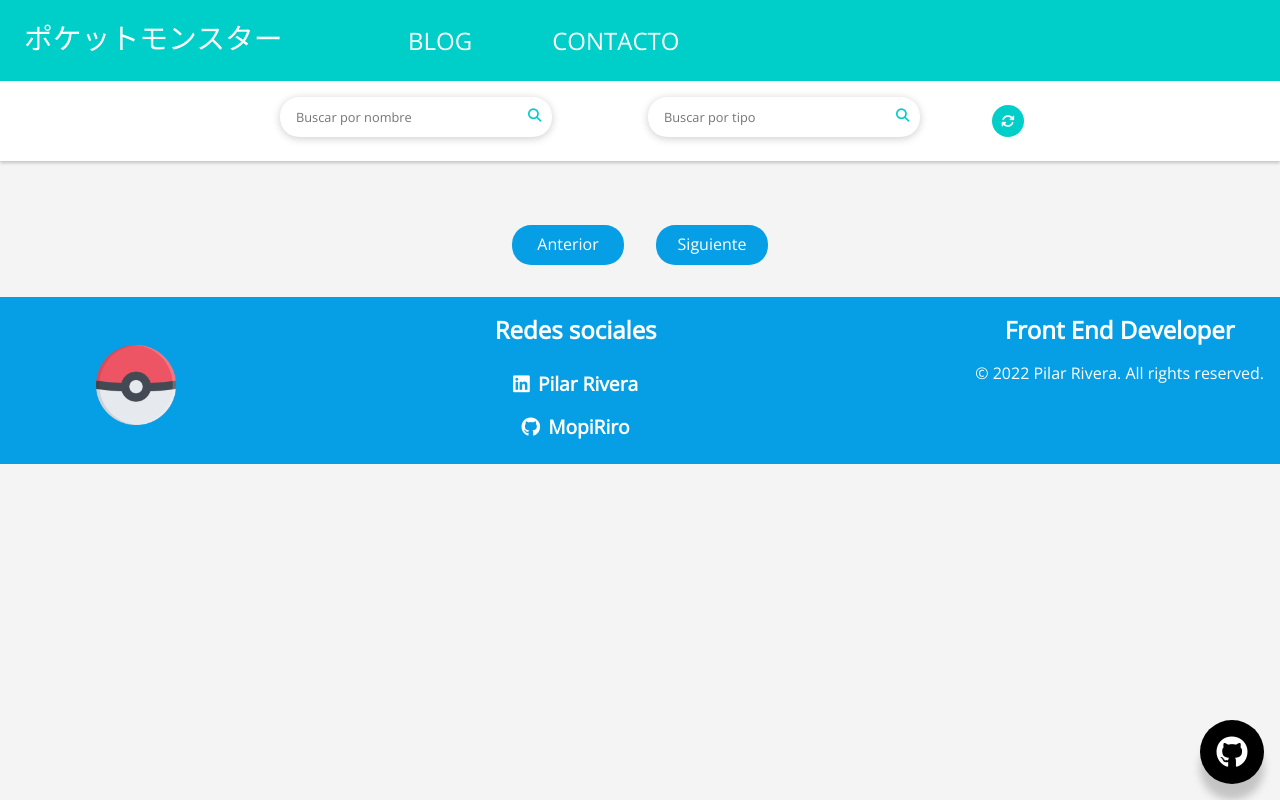
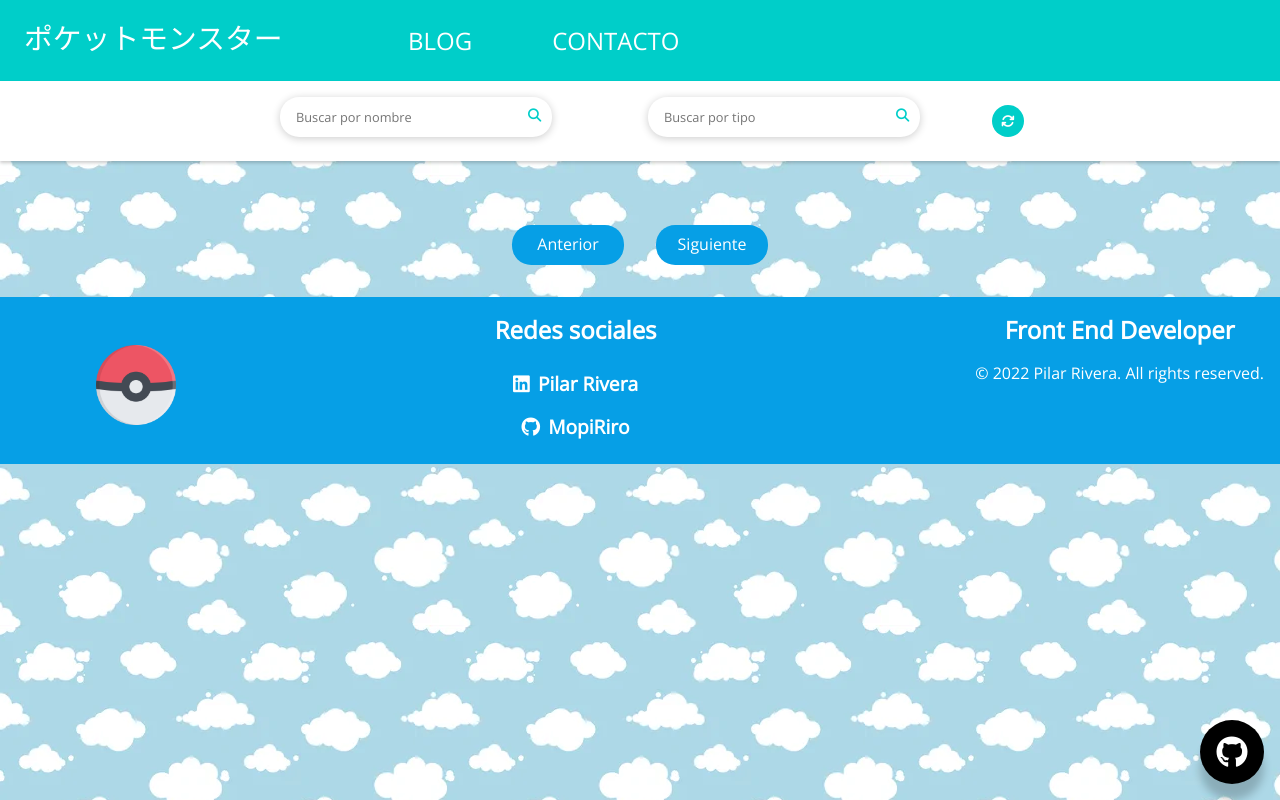
Before and after one commit to MopiRiro/modlink, a website with bundled scripts: page src/index.html in a window 1280 px wide. Built offline with nearby package versions, Linux system fonts and the light colour scheme; no server answers.

Commit message:
background nubes

```diff
--- a/src/data.js
+++ b/src/data.js
@@ -17,6 +17,7 @@ export const takePokemonByType = (url,type,container) => {
 			const namePokemons = data.pokemon.map( e => e.pokemon.name);
 			for(let i=0; i< namePokemons.length; i++){
 				takePokemon(url,namePokemons[i],container);
+
 			}
 		});
 };
--- a/src/styles.scss
+++ b/src/styles.scss
@@ -17,7 +17,9 @@ $medium: 768px;
 
 body{
    height: 100vh;
-   background: $tertiary-color;
+   background-image: url('./img/pokemon-background.webp');
+   background-repeat: repeat;
+   background-position: center;
    header{
       .main-nav{
          background-color: $secondary-color;
```
Also changed, not shown: src/img/pokemon-background.webp (added), src/styles.css, 1 other file.
